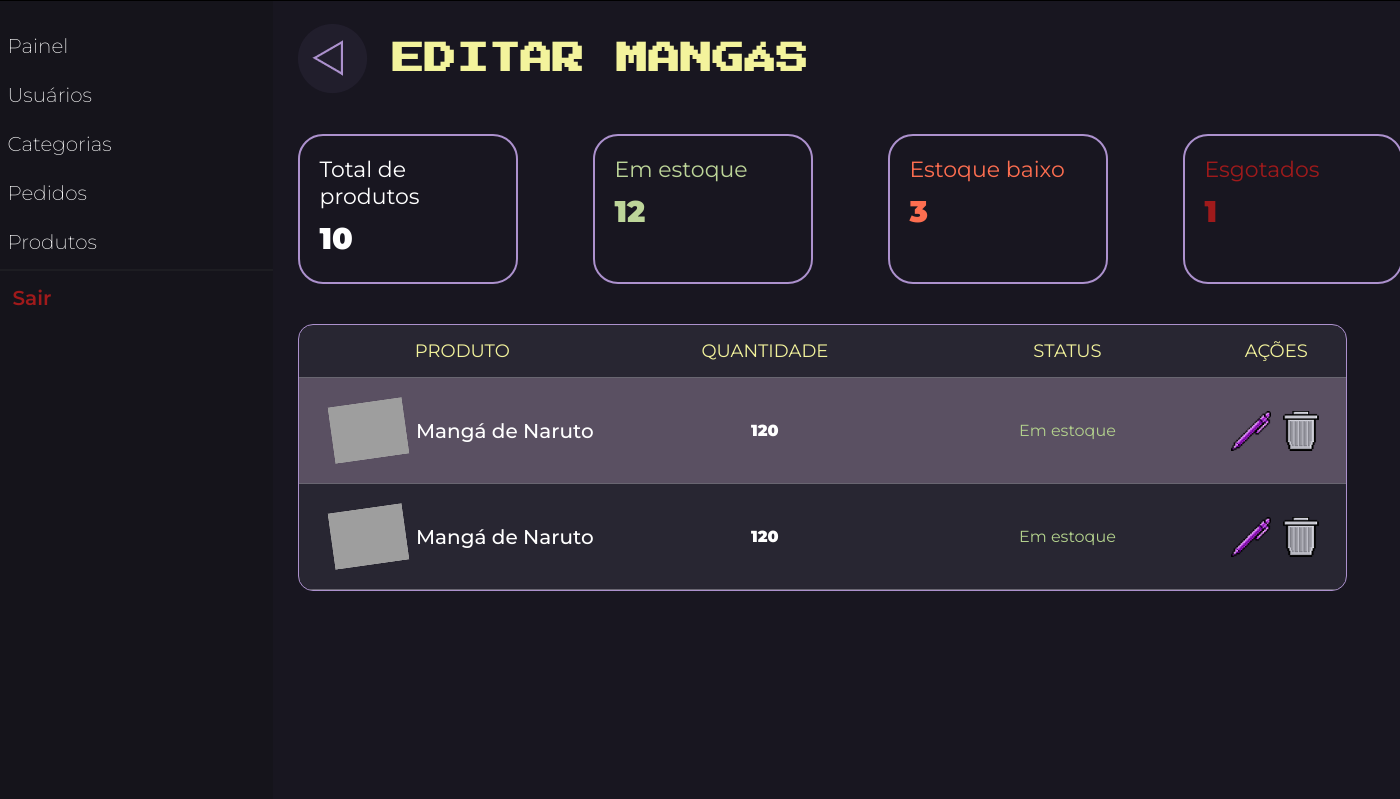
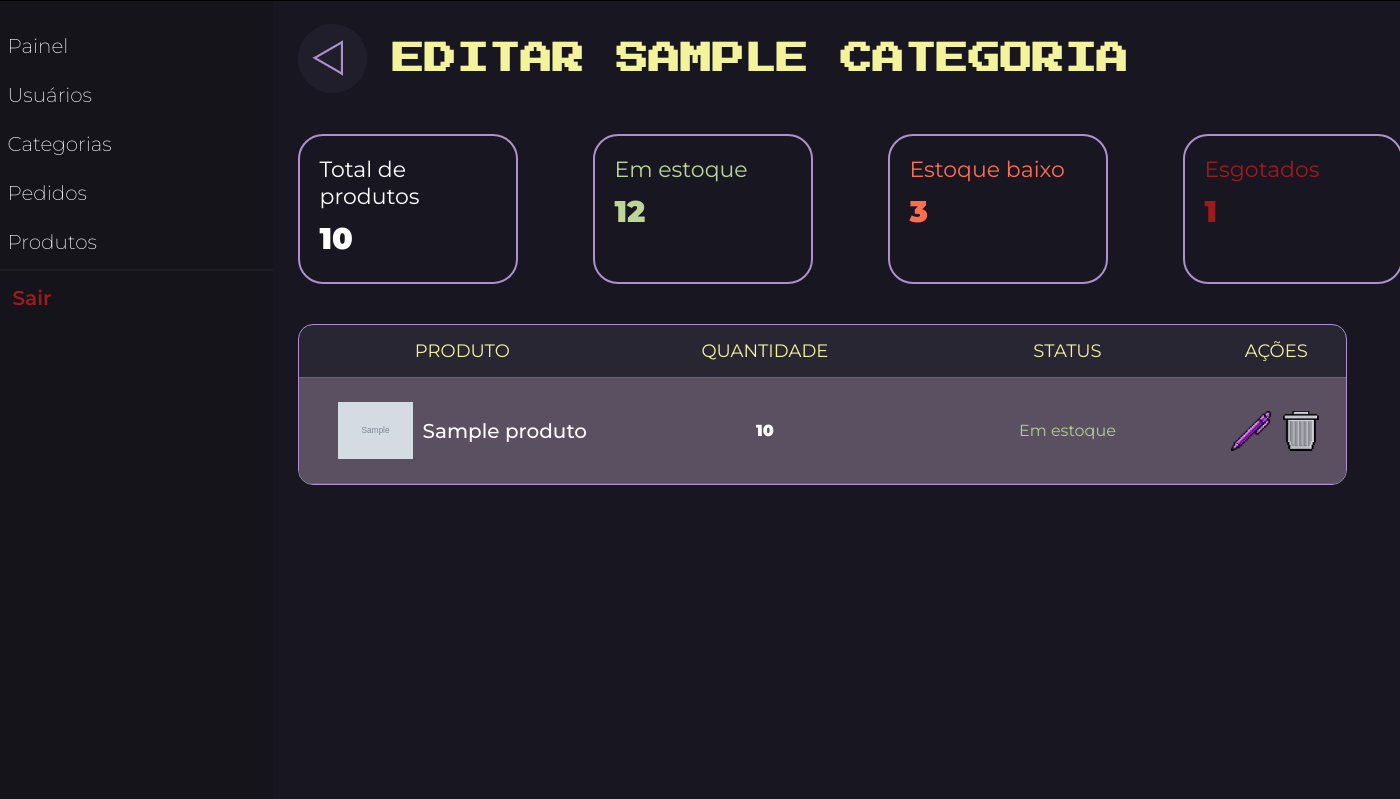
Before and after one commit to nicolemafr/Loja-Geek, a PHP site: page /editar-categorias.php?id=1 in a window 1400 px wide. Shown: the part 101-900 px from the top of the page. Run offline with PHP 8.4, Linux system fonts and the light colour scheme; tables that the repository leaves empty or names only in its code hold one stand-in row (values such as "Sample post"); grey boxes marked "Sample" are stand-in pictures; grey boxes are pictures that could not be loaded.

Commit message:
Atualiza a exibição de categorias para incluir imagem e nome do produto, e melhora o estilo da página de edição

```diff
--- a/css-adim/editar-categoria.css
+++ b/css-adim/editar-categoria.css
@@ -69,6 +69,7 @@ body {
             display: flex;
             align-items: center;
             gap: 25px;
+            text-transform: uppercase;
         }
 
         .adicionar {
@@ -210,7 +211,6 @@ body {
                 width: 75px;
                 height: 75px;
                 object-fit: contain;
-                rotate: -8deg;
             }
 
             p {
--- a/editar-categorias.php
+++ b/editar-categorias.php
@@ -1,6 +1,6 @@
 <?php include "./data/conexao.php";
 $id = $_GET['id'];
-$sql = "SELECT categorias.*, produtos.quantidade_estoque FROM categorias INNER JOIN produtos
+$sql = "SELECT categorias.*, produtos.quantidade_estoque, produtos.imagem, produtos.nome as produto_nome FROM categorias INNER JOIN produtos
 ON categorias.id_categoria = produtos.id_categoria WHERE categorias.id_categoria = $id";
 $resultado = $conn->query($sql);
 $dados = $resultado->fetch_assoc();
@@ -34,7 +34,7 @@ $dados = $resultado->fetch_assoc();
         </div>
 
         <main>
-            <h1> <a href="categorias.php"><img src="imagens-adim/left.png" alt=""></a> EDITAR MANGÁS</h1>
+            <h1> <a href="categorias.php"><img src="imagens-adim/left.png" alt=""></a> EDITAR <?= $dados['nome'] ?></h1>
 
             <div class="caixas">
                 <div class="caixa">
@@ -67,14 +67,14 @@ $dados = $resultado->fetch_assoc();
                     <p>STATUS</p>
                     <p>AÇÕES</p>
                 </div>
-
+                <?php for ($i = 0; $i < $resultado->num_rows; $i++) {?>
                 <div class="itens">
                     <div class="produto">
-                        <img src="imagens-adim/Manga9-2.png" alt="">
-                        <p>Mangá de Naruto</p>
+                        <img src="<?= $dados['imagem'] ?>" alt="">
+                        <p><?= $dados['produto_nome'] ?></p>
                     </div>
 
-                    <p class="quantidade">120</p>
+                    <p class="quantidade"><?= $dados['quantidade_estoque'] ?></p>
 
                     <p class="em-estoque">Em estoque</p>
 
@@ -83,23 +83,7 @@ $dados = $resultado->fetch_assoc();
                         <img src="imagens-adim/Lixeira-perfil.png" alt="Excluir">
                     </div>
                 </div>
-
-                <div class="itens">
-                    <div class="produto">
-                        <img src="imagens-adim/Manga9-2.png" alt="">
-                        <p>Mangá de Naruto</p>
-                    </div>
-
-                    <p class="quantidade">120</p>
-
-                    <p class="em-estoque">Em estoque</p>
-
-                    <div class="acoes">
-                        <img src="imagens-adim/Caneta-Editar.png" alt="Editar">
-                        <img src="imagens-adim/Lixeira-perfil.png" alt="Excluir">
-                    </div>
-                </div>
-
+                <?php } ?>
             </div>
         </main>
     </div>
```
